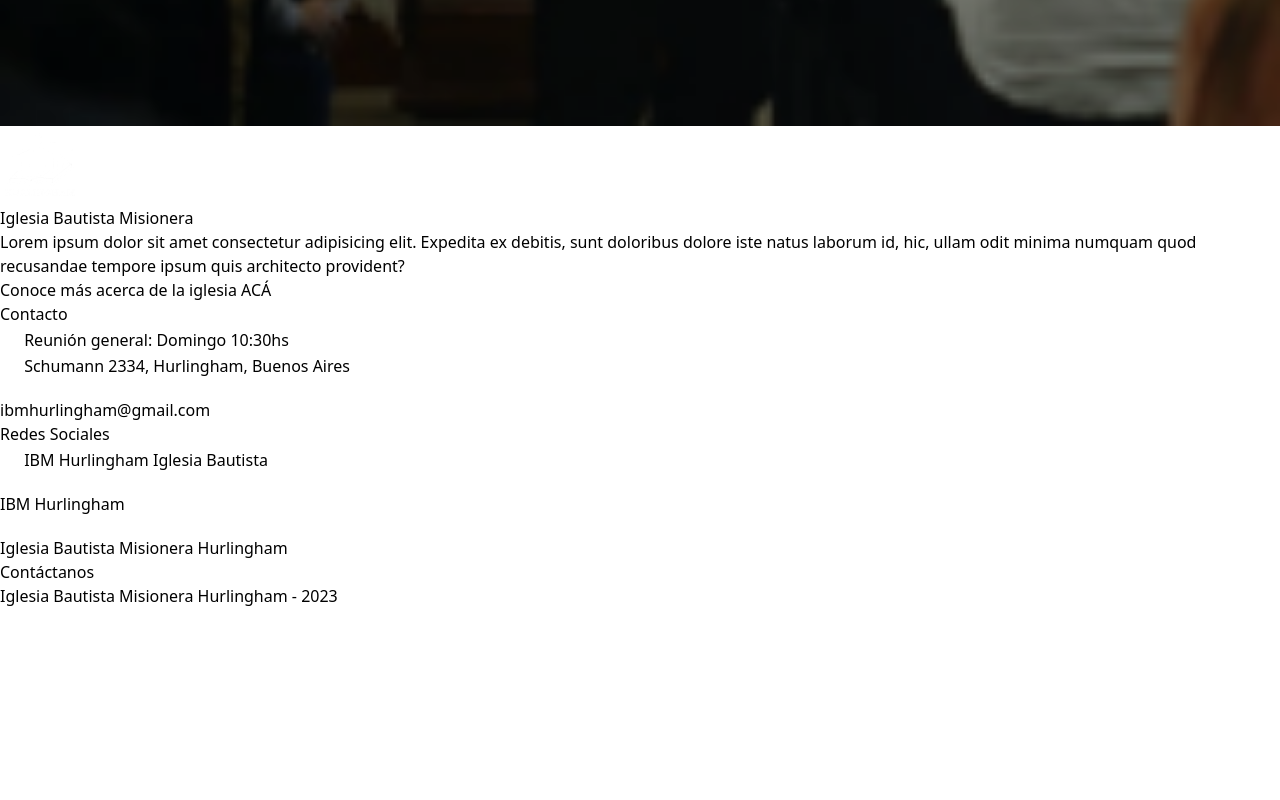
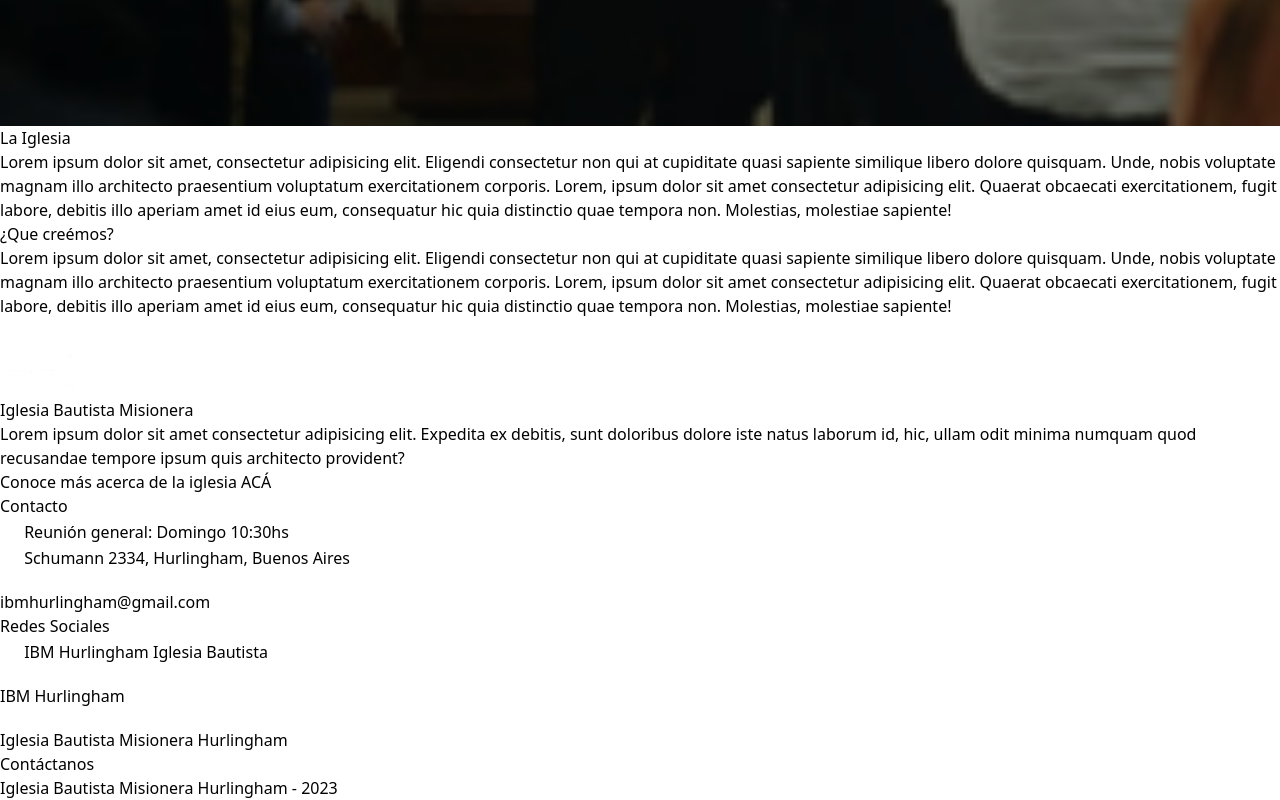
Before and after one commit to elizabethMica/IBMH, a React (Vite) app in the folder client/: page /about in a window 1280 px wide. Shown: the part 1320-2120 px from the top of the page. Before the commit the page ends 1928 px from the top, so only its background shows below. Built offline with nearby package versions, Linux system fonts and the light colour scheme; some icons are missing.

Commit message:
about text

```diff
--- a/client/src/Components/AboutUs/AboutUs.jsx
+++ b/client/src/Components/AboutUs/AboutUs.jsx
@@ -6,7 +6,14 @@ function AboutUs() {
     <>
     <div className='bgImage2 h-80 w-full md:h-[280px] object-scale-down mt-20 flex justify-center items-center'>
      <img src={logo} className='h-60 w-60'/>
+    </div>
 
+    <div className='flex flex-col justify-center items-center my-6'>
+      <h3 className='text-2xl md:text-3xl font-semibold underline decoration-[#be8552]'>La Iglesia</h3>
+      <p className='text-lg p-6 md:px-28 md:text-justify'>Lorem ipsum dolor sit amet, consectetur adipisicing elit. Eligendi consectetur non qui at cupiditate quasi sapiente similique libero dolore quisquam. Unde, nobis voluptate magnam illo architecto praesentium voluptatum exercitationem corporis. Lorem, ipsum dolor sit amet consectetur adipisicing elit. Quaerat obcaecati exercitationem, fugit labore, debitis illo aperiam amet id eius eum, consequatur hic quia distinctio quae tempora non. Molestias, molestiae sapiente!</p>
+
+      <h3 className='text-2xl md:text-3xl font-semibold underline decoration-[#be8552]'>¿Que creémos?</h3>
+      <p className='text-lg p-6 md:px-28 md:text-justify'>Lorem ipsum dolor sit amet, consectetur adipisicing elit. Eligendi consectetur non qui at cupiditate quasi sapiente similique libero dolore quisquam. Unde, nobis voluptate magnam illo architecto praesentium voluptatum exercitationem corporis. Lorem, ipsum dolor sit amet consectetur adipisicing elit. Quaerat obcaecati exercitationem, fugit labore, debitis illo aperiam amet id eius eum, consequatur hic quia distinctio quae tempora non. Molestias, molestiae sapiente!</p>
     </div>
     </>
   )
```
